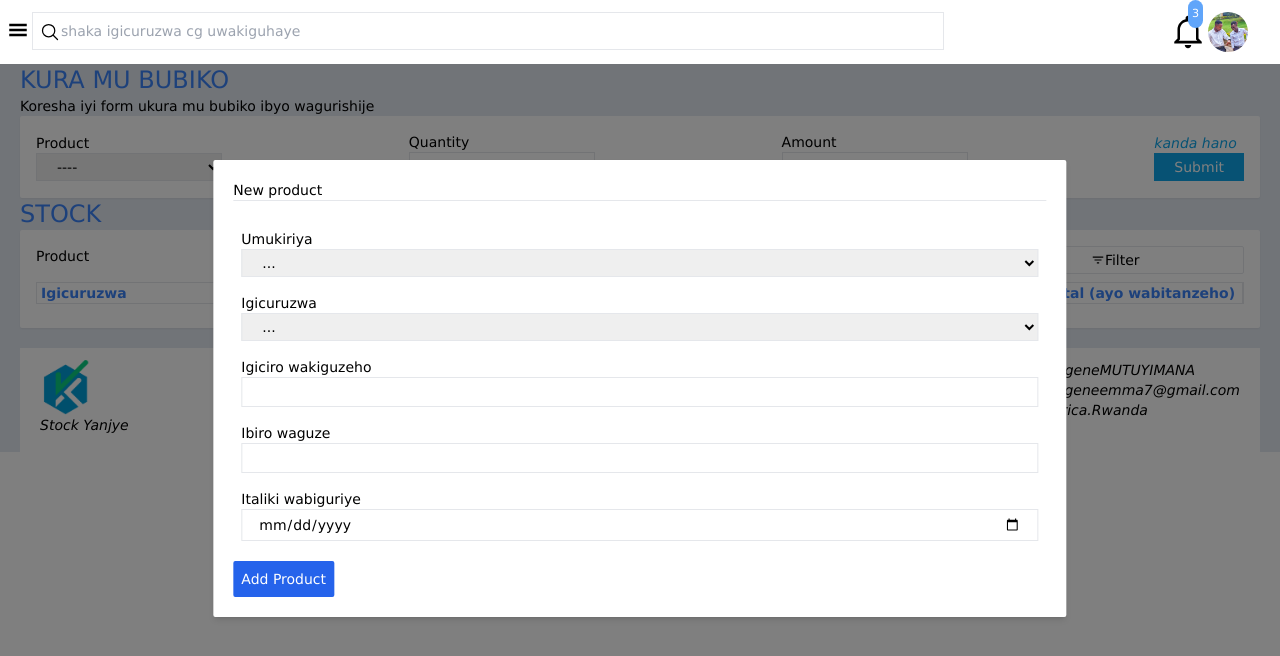
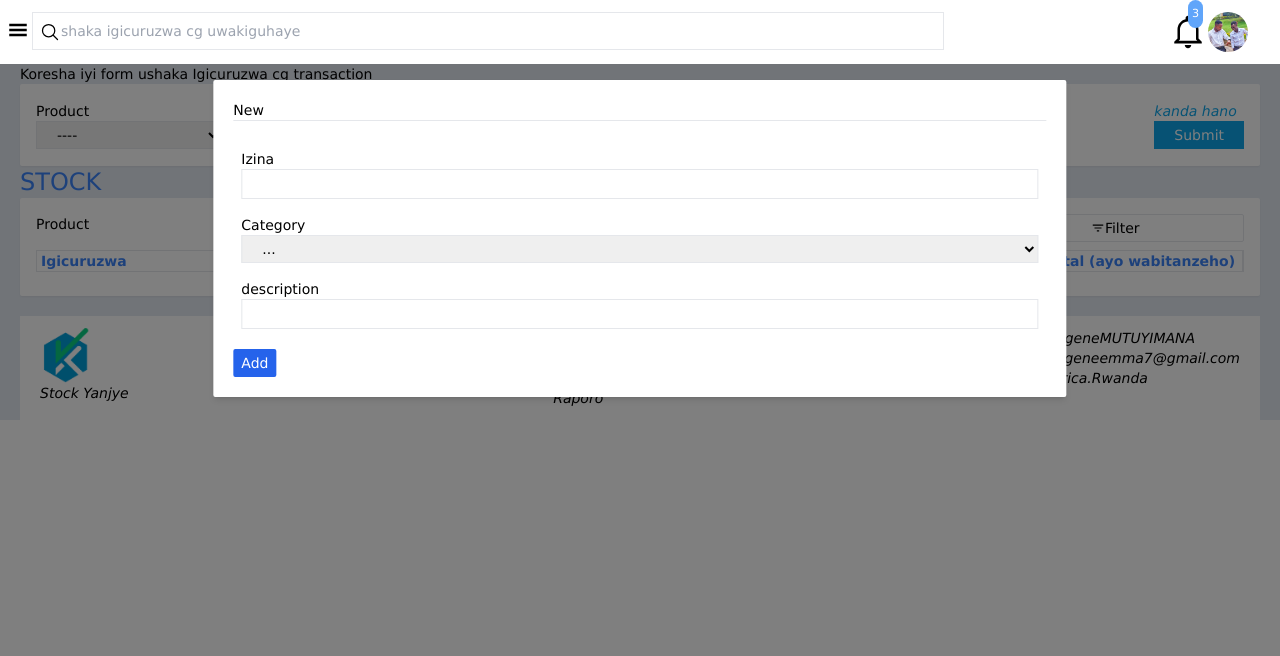
Before and after one commit to yoojen/100faceofalx, a React (Create React App) app in the folder nodejs_projects/inventory_mgmt/frontend/: page /stock in a window 1280 px wide. Both pictures are taken after a click on the button "Add Product". Shown: the top 656 px of the page. Built offline with nearby package versions, Linux system fonts and the light colour scheme.

Commit message:
added sidewindow component for further analysis

```diff
--- a/nodejs_projects/inventory_mgmt/frontend/src/components/Form/index.js
+++ b/nodejs_projects/inventory_mgmt/frontend/src/components/Form/index.js
@@ -3,13 +3,12 @@ import React from 'react'
 const Form = ({ fields }) => {
     const handleSubmit = (e) => {
         e.preventDefault();
-        alert("attempted to submit");
+        alert("attempted to search");
     }
 
   return (
     <div>
-        <h1 className="text-2xl font-medium text-blue-500 uppercase">Kura Mu Bubiko</h1>
-        <p>Koresha iyi form ukura mu bubiko ibyo wagurishije</p>
+        <p>Koresha iyi form ushaka Igicuruzwa cg transaction</p>
         <form className='sm:flex items-center justify-between bg-white rounded-sm shadow-sm p-4' onSubmit={handleSubmit}>
             {
                 fields.map((field, index)=>{
@@ -21,7 +20,12 @@ const Form = ({ fields }) => {
                                     <option value="">----</option>
                                     <option value="1">Amasaka</option>
                                 </select>
-                                : <input type="text" className='border px-4 py-1 w-50 sm:w-1/2'/>}
+                                : field === 'supplier' ?
+                                    <select name={field} id={`id_${field}`} className='border px-4 py-1 w-50 sm:w-1/2'>
+                                        <option value="">----</option>
+                                        <option value="1">John</option>
+                                    </select>
+                                : <input type="text" className='border px-4 py-1 w-50 sm:w-1/2' />}
                         </div>
                     )
                 })
--- a/nodejs_projects/inventory_mgmt/frontend/src/components/Modal/index.js
+++ b/nodejs_projects/inventory_mgmt/frontend/src/components/Modal/index.js
@@ -26,7 +26,7 @@ function Modal({ products, setProducts, setTempProducts, type }) {
         setProducts([...products, productDetail]);
         setTempProducts([...products, productDetail]);
         setProductDetail({id: products.length + 1, name: '', customer: '', buyingPrice: '', quantity: '', date: '' })
-        setMessage({ category: 'blue', message: 'Product successfully added!' })
+        setMessage({ category: 'blue', message: 'Transaction successfully added!' })
         handleShowMessage();
     };
 
@@ -38,10 +38,47 @@ function Modal({ products, setProducts, setTempProducts, type }) {
         }, 4000);
     };
 
+    const productTypeFormElements = (
+        <div className="[&>*]:flex [&>*]:flex-col [&>*]:justify-between [&>*]:p-2 mt-5">
+            <div>
+                <label htmlFor="name">Izina </label>
+                <input type="text" id="name" value={productDetail.quantity} autoComplete="quantity" className="border px-4 py-1" onChange={(e)=>{}}/>
+            </div>
+            <div>
+                <label htmlFor="category">Category</label>
+                <select name="category" id="category" value='' className="border px-4 py-1" onChange={(e)=>{}}>
+                    <option value="" className="text-slate-300">...</option>
+                    <option value="">cat 1</option>
+                    <option value="">cat 2</option>
+                </select>
+            </div>
+            <div>
+                <label htmlFor="description">description</label>
+                <input type="text" id="description" value='' autoComplete="price" className="border px-4 py-1" onChange={(e)=>{}}/>
+            </div>
+        </div>
+    );
+
+    const supplierTypeFormElements = (
+        <div className="[&>*]:flex [&>*]:flex-col [&>*]:justify-between [&>*]:p-2 mt-5">
+            <div>
+                <label htmlFor="name">Izina </label>
+                <input type="text" id="name" value={productDetail.quantity} autoComplete="quantity" className="border px-4 py-1" onChange={(e)=>{}}/>
+            </div>
+            <div>
+                <label htmlFor="is_special">Is Special</label>
+                <select name="is_special" id="is_special" value='' className="border px-4 py-1" onChange={(e)=>{}}>
+                    <option value="" className="text-slate-300">...</option>
+                    <option value="">cat 1</option>
+                    <option value="">cat 2</option>
+                </select>
+            </div>
+        </div>
+    );
     const formElements = (
         <div className="[&>*]:flex [&>*]:flex-col [&>*]:justify-between [&>*]:p-2 mt-5">
             <div>
-                <label htmlFor="customer">Umukiriya</label>
+                <label htmlFor="customer">Umukiriya/Umugirisha</label>
                 <select name="customer" id="customer" value={productDetail.customer} className="border px-4 py-1" onChange={(e)=>{setProductDetail({...productDetail, customer: e.target.value})}}>
                     <option value="" className="text-slate-300">...</option>
                     <option value="Doe">Doe</option>
@@ -57,34 +94,49 @@ function Modal({ products, setProducts, setTempProducts, type }) {
                 </select>
             </div>
             <div>
-                <label htmlFor="price">Igiciro wakiguzeho</label>
-                <input type="text" id="price" value={productDetail.buyingPrice} autoComplete="price" className="border px-4 py-1" onChange={(e)=>{setProductDetail({...productDetail, buyingPrice: e.target.value})}}/>
+                <label htmlFor="quantity">transaction type</label>
+                <select name="customer" id="customer" value='' className="border px-4 py-1" onChange={(e)=>{}}>
+                    <option value="" className="text-slate-300">...</option>
+                    <option value="IN">IN</option>
+                    <option value="OUT">OUT</option>
+                </select>
             </div>
             <div>
                 <label htmlFor="quantity">Ibiro waguze</label>
                 <input type="text" id="quantity" value={productDetail.quantity} autoComplete="quantity" className="border px-4 py-1" onChange={(e)=>{setProductDetail({...productDetail, quantity: e.target.value})}}/>
             </div>
             <div>
+                <label htmlFor="price">Igiciro</label>
+                <input type="text" id="price" value={productDetail.buyingPrice} autoComplete="price" className="border px-4 py-1" onChange={(e)=>{setProductDetail({...productDetail, buyingPrice: e.target.value})}}/>
+            </div>
+            <div>
+                <label htmlFor="price">Amafaranga yose hamwe</label>
+                <input type="text" id="total_amount" value='' className="border px-4 py-1" onChange={(e)=>{}}/>
+            </div>
+            <div>
                 <label htmlFor="date">Italiki wabiguriye</label>
                 <input type="date" id="date" value={productDetail.date} autoComplete="date" className="border px-4 py-1" onChange={(e)=>{setProductDetail({...productDetail, date: e.target.value})}}/>
             </div>
-            <button className="mt-3 border-0 rounded-sm py-1 px-2 bg-blue-600 text-white"
-                onClick={handleAddProduct}
-            >
-                Add Product
-            </button>
         </div>
     )
-  return (
-    <div className='fixed top-40 z-30 w-2/3 bg-white rounded-sm shadow-md p-5 left-1/2 -translate-x-1/2'>
+    if (type === 'transactions') {
+
+    }
+    return (
+    <div className='fixed top-20 z-30 w-2/3 bg-white rounded-sm shadow-md p-5 left-1/2 -translate-x-1/2'>
         <div className="flex justify-between">
-            <h1>New product</h1>
+            <h1>New {type}</h1>
         </div>
         <hr />
         <div className={`text-${message.category}-500 text-center shadow-sm text-lg`}>
             {showMessage ? message.message: ''}
         </div>
-        {formElements}
+        { type === 'transaction' ? (formElements) : type === 'supplier' ? (supplierTypeFormElements) : (productTypeFormElements) }
+        <button className="mt-3 border-0 rounded-sm py-1 px-2 bg-blue-600 text-white"
+            onClick={handleAddProduct}
+        >
+            Add { type }
+        </button>
     </div>
   )
 }
--- /dev/null
+++ b/nodejs_projects/inventory_mgmt/frontend/src/components/SideWindow/index.js
@@ -0,0 +1,101 @@
+import React from 'react'
+
+const SideWindow = ({ }) => {
+    const actionType = 'product';
+  return (
+    <div className="w-3/4 p-4 absolute z-30 right-0 top-0 h-screen border bg-white border-gray-300 rounded-sm shadow-lg">
+        <button className="absolute -top-3 left-0 -ml-3 p-0 h-10 w-10 text-white font-bold text-xl bg-red-500 rounded-full">X</button>
+        <h2 className="text-xl text-center font-bold mb-4">Supplier or Product Inspection</h2>
+        <form className="mb-4">
+            <div className="mb-4 flex justify-stretch flex-wrap p-2 bg-slate-200 [&>*]:mr-5">
+                <label className="mb-2 flex items-center">
+                    <input type="checkbox" className="mr-2 peer h-5 w-5" />
+                    Category
+                    <select name="" id="" className='hidden peer-checked:block border px-2 py-1 bg-slate-300 mx-2'>
+                        <option value="">...</option>
+                        <option value="">Category</option>
+                    </select>
+                </label>
+                <label className="mb-2 flex items-center">
+                    <input type="checkbox" className="mr-2 peer h-5 w-5" />
+                      { actionType === 'product'? 'Supplier' : 'Quantity'}
+                    <div className='hidden peer-checked:block border px-2 py-1 bg-slate-300 p-2 mx-2'>
+                        {actionType === 'product' ? (
+                            <select name='' id=''>
+                                <option value="">...</option>
+                                <option value="">Supplier</option>
+                            </select>
+                        ) : (<select name='' id=''>
+                              <option value="">...</option>
+                              <option value="">remaining qty for db</option>
+                          </select>)}
+                    </div>
+                </label>
+                <label className="mb-2 flex items-center">
+                    <input type="checkbox" className="mr-2 peer h-5 w-5" />
+                    Date
+                    <div className='hidden peer-checked:block bg-slate-300 p-2 mx-2'>
+                        <label htmlFor="">
+                            Starting date
+                            <input type="date" name="" id="" className='border px-2 py-1' />
+                        </label>
+                        <label htmlFor="" className='flex-end'>
+                            Ending date
+                            <input type="date" name="" id="" className='border px-2 py-1' />
+                        </label>
+                    </div>
+                </label>
+                <label className="mb-2 flex items-center">
+                    <input type="checkbox" className="mr-2 peer h-5 w-5" />
+                    Transaction Quantity
+                    <div className='border px-2 py-1 hidden peer-checked:block bg-slate-300 mx-2'>
+                        <input type="text" name="" id="" className='border px-2 py-1'/>
+                    </div>
+                </label>
+            </div>
+            <div className="mb-4 bg-slate-200 p-4">
+                <h1 className='font-bold text-sky-600 mb-2'>Niba ushaka gukoresha range koresha aha hasi</h1>
+                <div className='flex'>
+                    <label htmlFor="" className='mr-5 flex items-center'>
+                        <input type="radio" name="range-search" id="" className='h-4 w-4'/>
+                        Quantity
+                    </label>
+                    <label htmlFor="" className='flex items-center'>
+                        <input type="radio" name="range-search" id="" className='h-4 w-4'/>
+                        Amount
+                    </label>
+                </div>
+                <div className='mt-4'>
+                    <label className="block mb-2">
+                        Less Option
+                        <input type="text" name="" id="" className="block w-full p-2 mt-1 border border-gray-300 rounded-sm"/>
+                    </label>
+                    <label className="block mb-2">
+                        Greater Option
+                        <input type="text" name="" id="" className="block w-full p-2 mt-1 border border-gray-300 rounded-sm"/>
+                    </label>
+                </div>
+            </div>
+        </form>
+        <div className="grid grid-cols-2 gap-4">
+            <div className="border border-gray-300 rounded-lg shadow-md p-4">
+                <h1>TRANSACTIONS IN</h1>
+            </div>
+            <div className="border border-gray-300 rounded-lg shadow-md p-4">
+                <h1>TRANSACTION OUT</h1>
+            </div>
+            <div className="border border-gray-300 rounded-lg shadow-md p-4">
+                {/* IF TYPE IF SUPPLIER */}
+                <h1>PRODUCTS BY SUPPLIER (IF SUPPLIER)</h1>
+                {/* ELSE PRODUCT */}
+                <h1>Quantity in Stock</h1>
+            </div>
+            <div className="border border-gray-300 rounded-lg shadow-md p-4">
+                <h1>TOTAL QUANTITY TRANSACTION</h1>
+            </div>
+        </div>
+    </div>
+  )
+}
+
+export default SideWindow;
```
